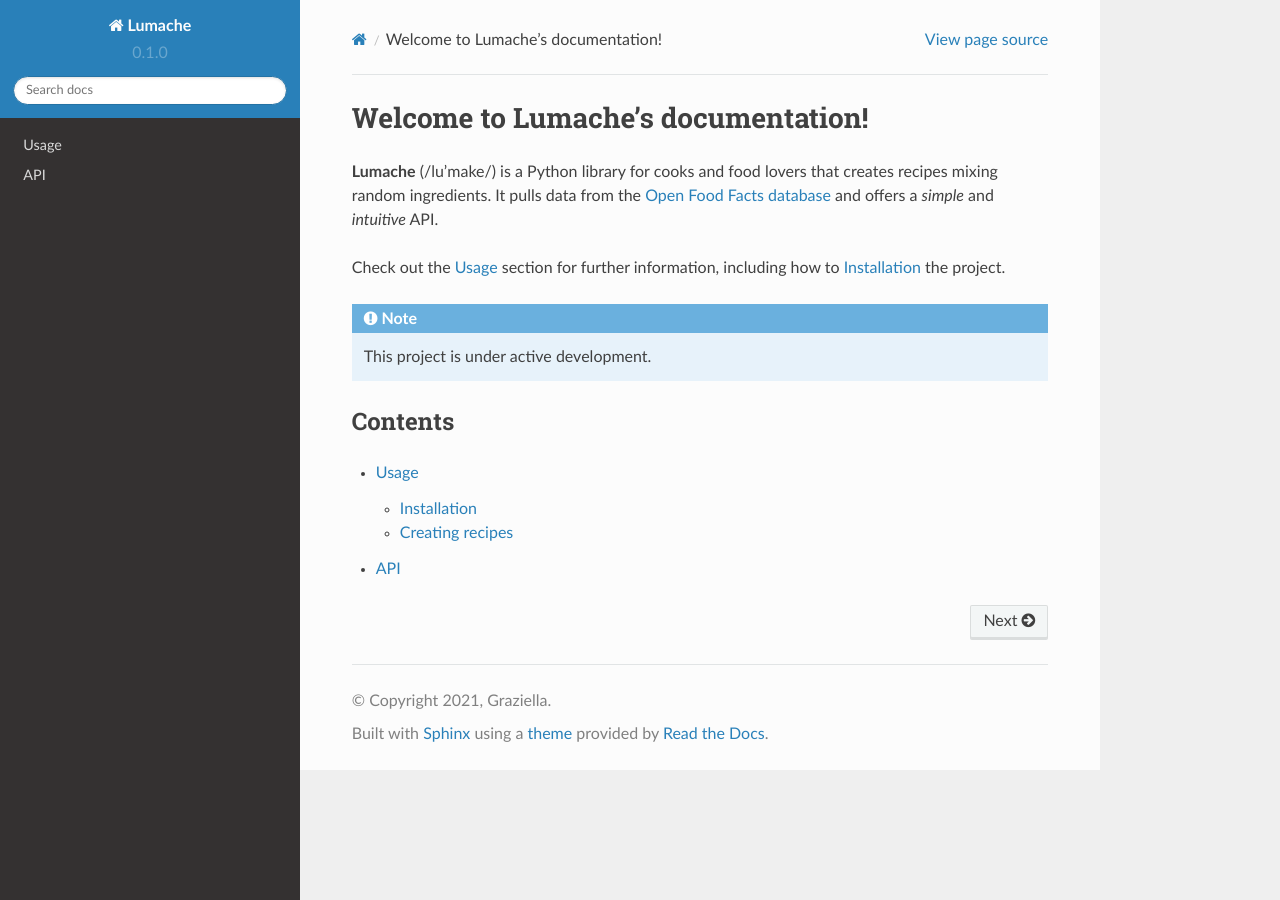
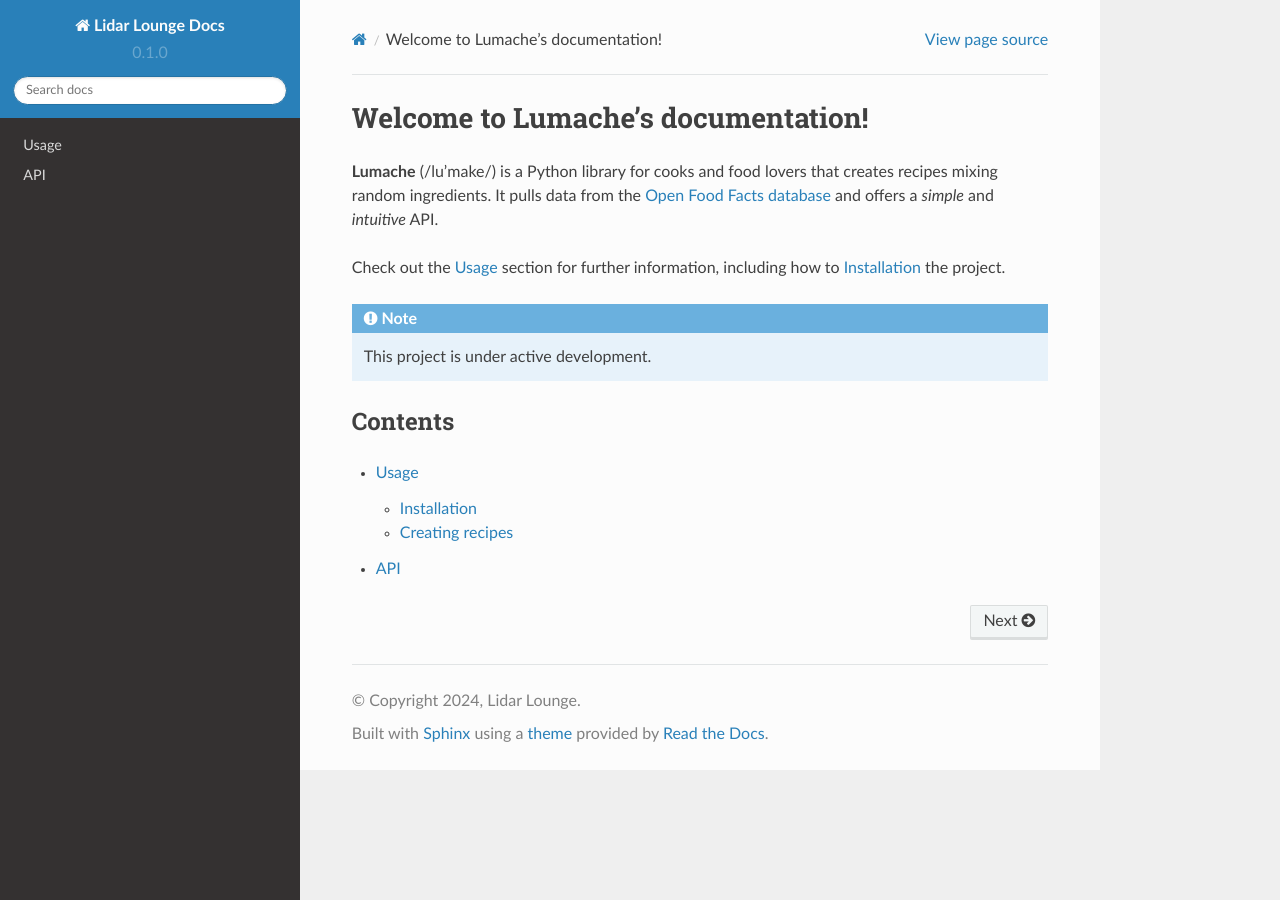
Before and after one commit to Lidar-Lounge-Git/LL-Documentation, a Sphinx documentation site: the page built from docs/source/index.rst, in a window 1280 px wide. Built offline with Sphinx 7.4.7 and the Read the Docs theme 2.0.0, drawn with Linux system fonts in a browser that asks for light colours.

Commit message:
Update conf.py

```diff
--- a/docs/source/conf.py
+++ b/docs/source/conf.py
@@ -2,9 +2,9 @@
 
 # -- Project information
 
-project = 'Lumache'
-copyright = '2021, Graziella'
-author = 'Graziella'
+project = 'Lidar Lounge Docs'
+copyright = '2024, Lidar Lounge'
+author = 'Theo & Alix'
 
 release = '0.1'
 version = '0.1.0'
```
